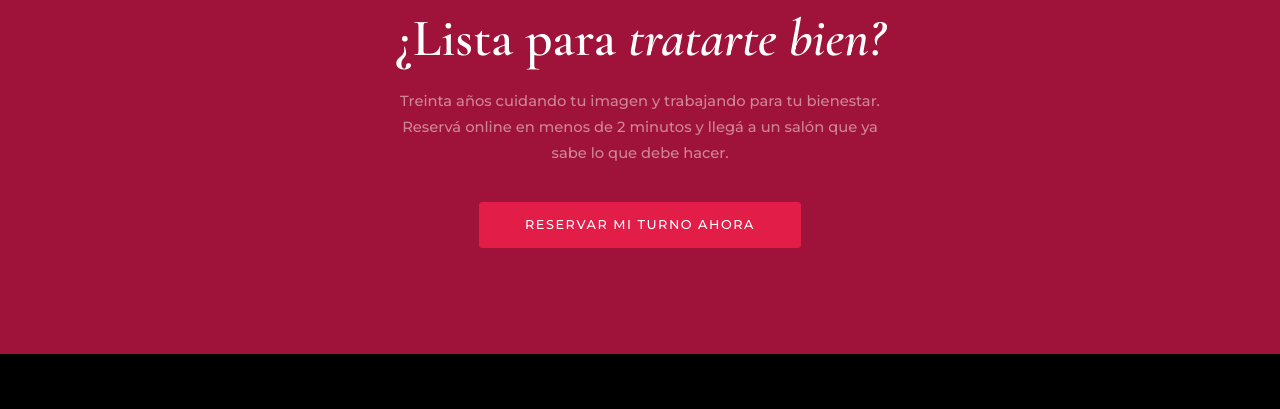
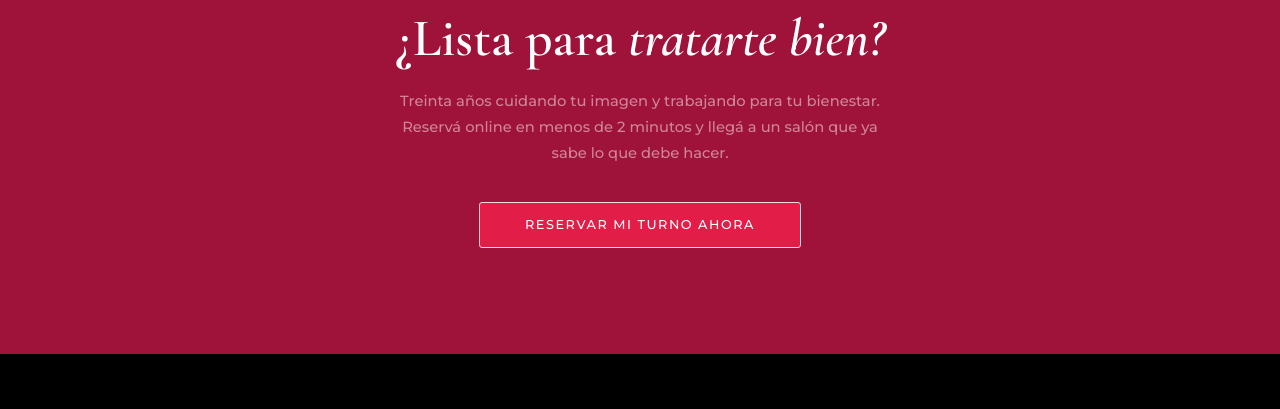
Before and after one commit to jAComunicacion/karina-color-estilo, a website: page index.html in a window 1280 px wide. Shown: the part 6930-7339 px from the top of the page. Drawn offline with nearby package versions, Linux system fonts and the light colour scheme.

Commit message:
Actualizaci├│n

```diff
--- a/assets/css/styles.css
+++ b/assets/css/styles.css
@@ -130,6 +130,7 @@ em {
   letter-spacing: 0.12em;
   text-transform: uppercase;
   border-radius: var(--radius);
+  border-color: var(--kp-rosa);
   padding: 0.78rem 1.8rem;
   transition: background var(--t), color var(--t), border-color var(--t);
   white-space: nowrap;
--- a/index.html
+++ b/index.html
@@ -733,7 +733,8 @@
           Treinta años cuidando tu imagen y trabajando para tu bienestar. Reservá online en menos de 2 minutos y llegá
           a un salón que ya sabe lo que debe hacer.
         </p>
-        <a href="reservar.html" class="btn-kp-dark btn-kp--xl reveal" aria-label="Reservar turno ahora">
+        <a href="reservar.html" class="btn-kp-dark btn-kp--xl reveal" style="border-color: var(--kp-rosa);"
+          aria-label="Reservar turno ahora">
           Reservar mi turno ahora
         </a>
         <span class="cta-guarantee"></span>
```
